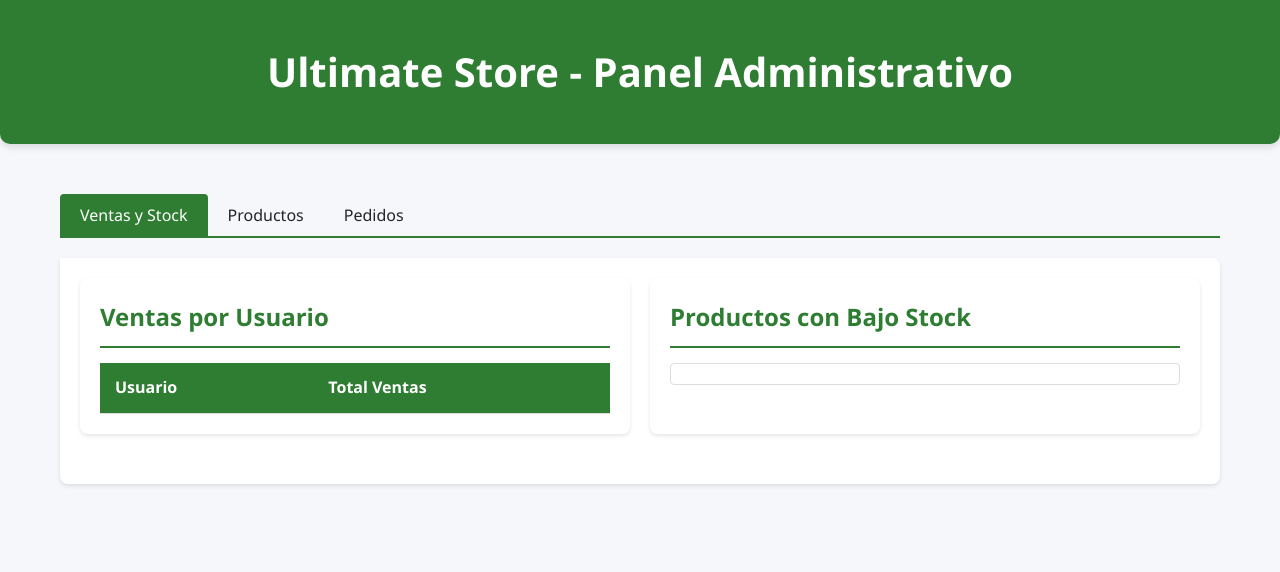
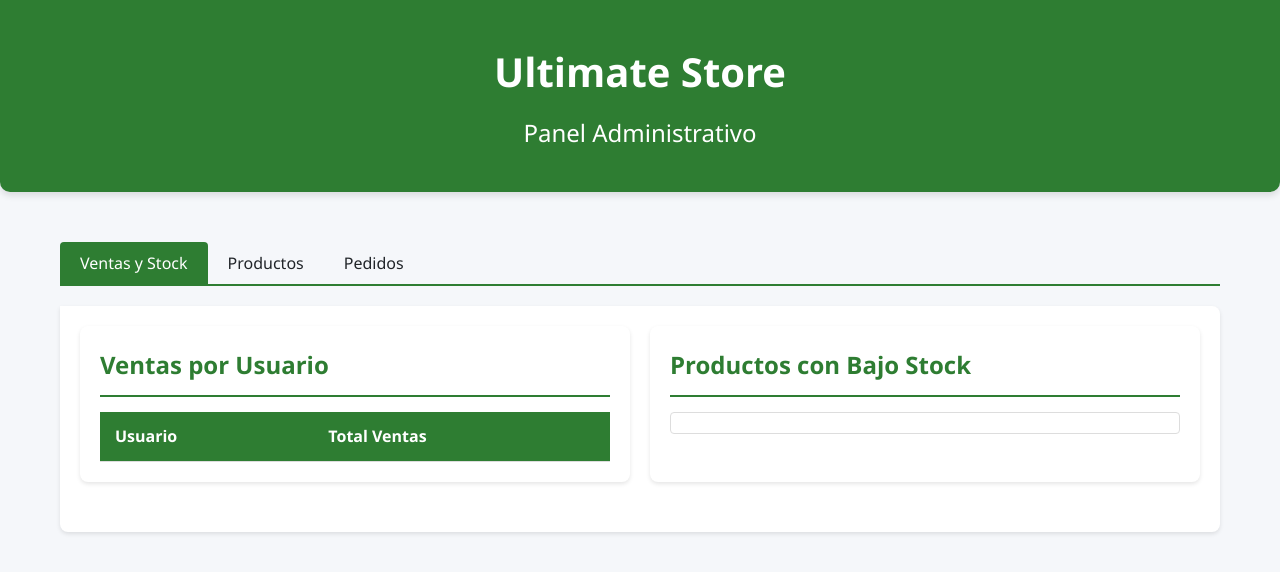
Before and after one commit to valdidev/ultimate-store, a plain HTML site: page index.html in a window 1280 px wide. Drawn offline with Linux system fonts and the light colour scheme; no server answers.

Commit message:
mejora en las vistas

```diff
--- a/index.html
+++ b/index.html
@@ -11,7 +11,10 @@
 <body>
   <header>
     <div class="container">
-      <h1>Ultimate Store - Panel Administrativo</h1>
+      <div class="header-text">
+        <h1>Ultimate Store</h1>
+        <h2>Panel Administrativo</h2>
+      </div>
     </div>
   </header>
 
@@ -125,7 +128,7 @@
     </div>
   </div>
 
-  <script src="./main.js"></script>
+  <script src="./script.js"></script>
   <script>
     document.querySelectorAll(".tab-button").forEach((button) => {
       button.addEventListener("click", () => {
--- a/style.css
+++ b/style.css
@@ -36,9 +36,18 @@ header {
   box-shadow: 0 4px 6px rgba(0, 0, 0, 0.1);
 }
 
-h1 {
+.header-text {
   text-align: center;
+}
+
+.header-text h1 {
   font-size: 2.5rem;
+  margin-bottom: 10px;
+}
+
+.header-text h2 {
+  font-size: 1.5rem;
+  font-weight: normal;
 }
 
 .dashboard {
```
Also changed, not shown: script.js (renamed from main.js).
